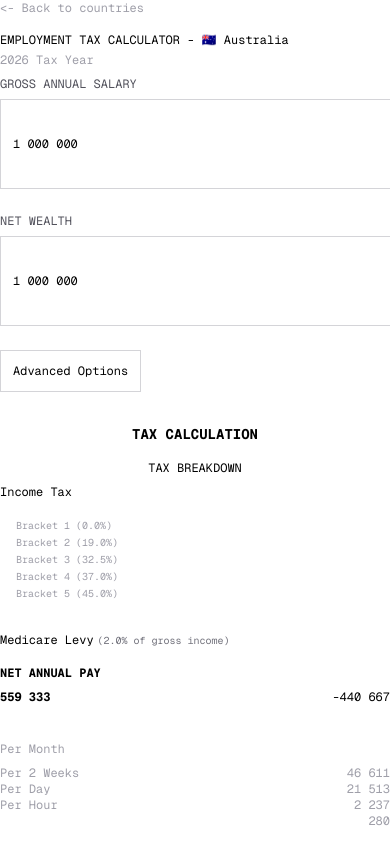
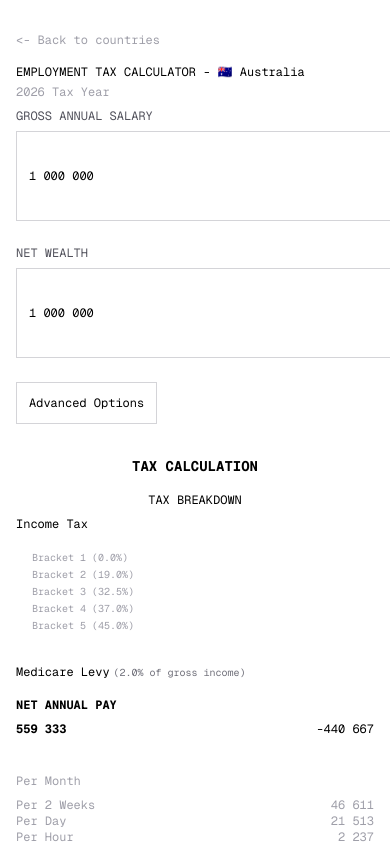
Before and after one commit to oscardobsonbrown/Tax, a Next.js app: page /country/au in a window 390 px wide. Shown: the top 844 px of the page. Built offline with nearby package versions, Linux system fonts and the light colour scheme.

Commit message:
Apply responsive padding to country page
- Use px-4 py-8 sm:px-8 pattern on outer container
- Consistent with homepage padding: 16px mobile, 32px desktop

```diff
--- a/src/app/country/[code]/page.tsx
+++ b/src/app/country/[code]/page.tsx
@@ -46,7 +46,7 @@
   const defaultSalary = countryCode === "au" ? "150000" : "1000000";
 
   return (
-    <div className="min-h-screen bg-white font-mono text-[12px] leading-4 text-black">
+    <div className="min-h-screen bg-white px-4 py-8 font-mono text-[12px] leading-4 text-black sm:px-8">
       <div className="mx-auto max-w-[512px] p-0">
         <div className="mb-4 text-zinc-400 cursor-pointer hover:text-black">
           <Link href="/" className="hover:underline">
```
